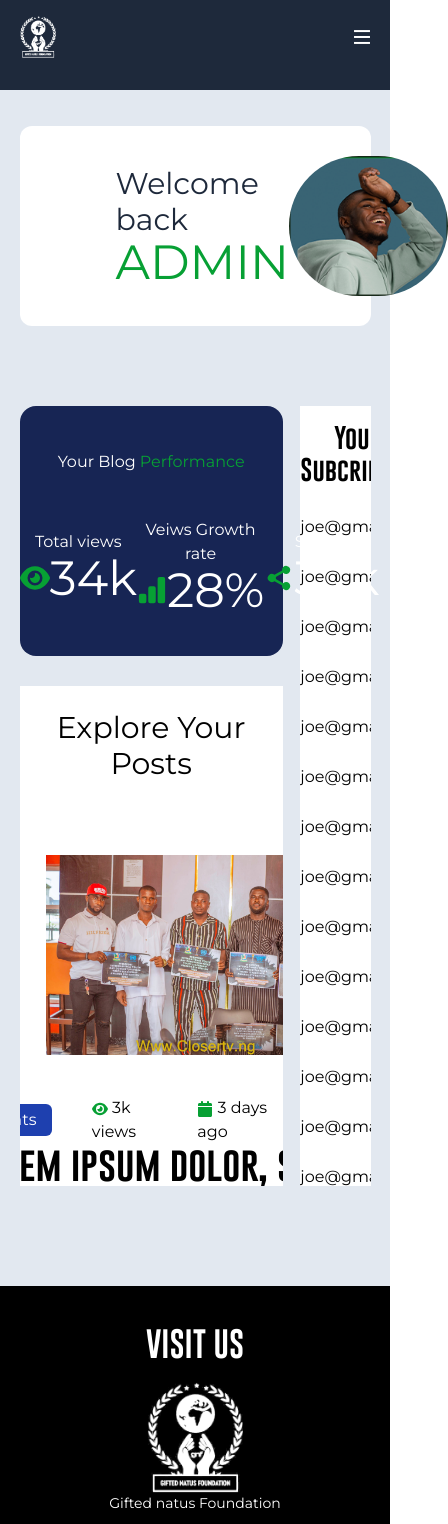
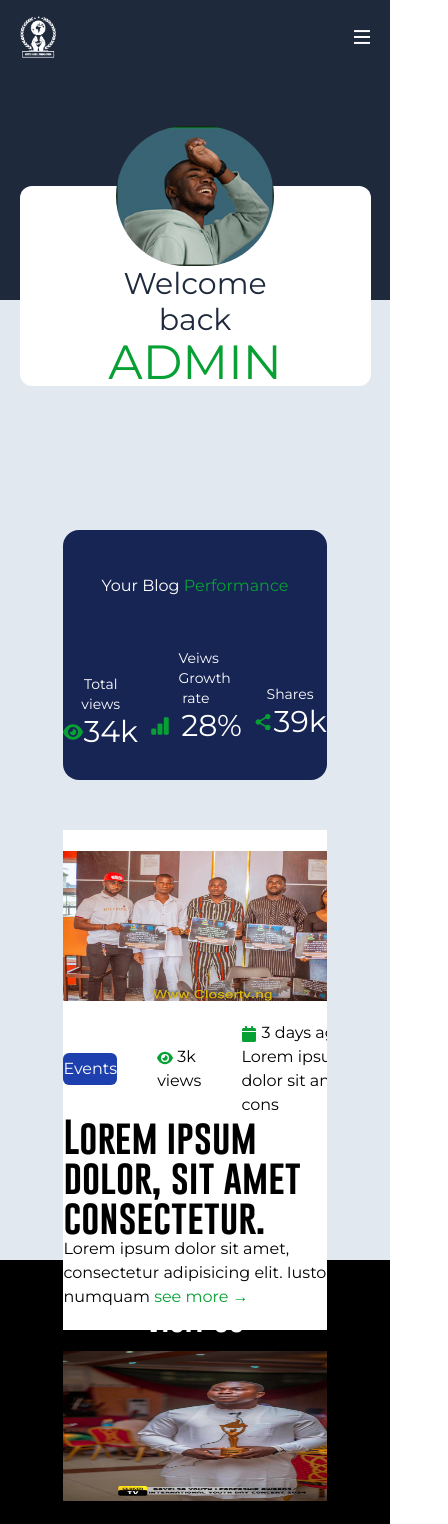
Before and after one commit to emiedonmokumo/gifted-natus-foundation, a Next.js app: page /dashboard in a window 390 px wide. Shown: the top 1524 px of the page, 448 px wide, since content can reach past the window. Built offline with nearby package versions, Linux system fonts and the light colour scheme.

Commit message:
made changes

```diff
--- a/app/(admin)/dashboard/page.tsx
+++ b/app/(admin)/dashboard/page.tsx
@@ -112,13 +112,13 @@ export default function Dashboard() {
   // },[views,shares,growthRate])
   return (
     <div className="bg-slate-200">
-      <header className="bg-slate-800">
+      <header className="bg-slate-800 sm:h-[300px]">
         <Nav />
       </header>
       {/*welcome section*/}
-      <div className="w-[90%] h-[200px] bg-white mx-auto flex items-center justify-between my-9 rounded-xl px-24">
+      <div className="w-[90%] h-[200px] bg-white mx-auto flex items-center justify-between my-9 rounded-xl px-24 sm:flex-col-reverse sm:absolute sm:top-[150px] sm:left-[5%]">
         <div className="flex items-center justify-evenly flex-col">
-          <h2 className="text-slate-800 text-3xl">Welcome back</h2>
+          <h2 className="text-slate-800 text-3xl text-center">Welcome back</h2>
           <h1 className="text-[#07a034] text-5xl text-center">ADMIN</h1>
         </div>
         <img src="/team1.png" alt="" className="rounded-full" />
@@ -126,37 +126,39 @@ export default function Dashboard() {
       {/*statistics blog and subcribers section*/}
 
       {/* blog statistics */}
-      <div className="w-[90vw] mx-auto relative my-20 h-[800px]">
-        <div className="inline-block bg-blue-950 h-[250px] w-[75%] mr-7 text-white  rounded-2xl">
+      <div className="w-[90vw] mx-auto relative my-20 h-[800px] sm:flex sm:flex-col sm:items-center sm:top-[150px] md:flex md:justify-center ">
+        <div className="inline-block bg-blue-950 h-[250px] w-[75%] mr-7 text-white  rounded-2xl sm:mx-auto md:mx-auto">
           <h1 className="text-center my-11">
             Your Blog <span className="text-[#07a034]">Performance</span>
           </h1>
           <div className="flex items-center justify-evenly text-center">
             <div className="">
-              <p>Total views</p>
-              <h1 className="text-5xl flex items-center justify-evenly space-x-2">
+              <p className="sm:text-sm sm:mt-[32px]">Total views</p>
+              <h1 className="text-5xl flex items-center justify-evenly space-x-2 sm:text-3xl">
                 {" "}
-                <FaEye className="text-[#07a034] text-3xl" /> {views}
+                <FaEye className="text-[#07a034] text-3xl sm:text-xl" /> {views}
               </h1>
             </div>
             <div className="">
-              <p>Veiws Growth rate</p>
-              <h1 className="text-5xl flex items-center justify-evenly space-x-2">
-                <BsBarChartFill className="text-[#07a034] text-3xl" />{" "}
+              <p className="sm:text-sm sm:w-[30%] text-center mx-auto">
+                Veiws Growth rate
+              </p>
+              <h1 className="text-5xl flex items-center justify-evenly space-x-2 sm:text-3xl">
+                <BsBarChartFill className="text-[#07a034] text-3xl sm:text-xl" />{" "}
                 {growthRate}
               </h1>
             </div>
             <div className="">
-              <p>Shares</p>
-              <h1 className="text-5xl flex items-center justify-evenly space-x-2">
-                <IoShareSocialSharp className="text-[#07a034] text-3xl flex" />{" "}
+              <p className="sm:text-sm sm:mt-[32px]">Shares</p>
+              <h1 className="text-5xl flex items-center justify-evenly space-x-2 sm:text-3xl">
+                <IoShareSocialSharp className="text-[#07a034] text-3xl sm:text-xl" />{" "}
                 {shares}
               </h1>
             </div>
           </div>
         </div>
         {/* subcribers in desktop */}
-        <div className="inline-block bg-white absolute top-0 right-0 h-[780px] w-[20%] overflow-y-scroll">
+        <div className="inline-block bg-white absolute top-0 right-0 h-[780px] w-[20%] overflow-y-scroll sm:hidden md:hidden">
           <h1 className="text-center text-2xl my-4 flex justify-evenly font-gobold">
             Your Subcribers{" "}
             <FaRegCopy onClick={subs} className="hover:text-slate-700" />
@@ -177,51 +179,34 @@ export default function Dashboard() {
           </div>
         </div>
         {/* */}
-        <div className="inline-block bg-white absolute overflow-y-scroll top-[280px] left-0 h-[500px] w-[75%]">
-          <h1 className="text-center text-3xl my-6 ">Explore Your Posts</h1>
-          <div
-            className="w-[80%] mx-auto"
-            style={{ height: `calc(200px * ${posts.length + 1})` }}
-          >
+            <div className="w-[75%] h-[500px] bg-white absolute top-[300px] ">
+              <h1 className="font-gobold md:hidden sm:hidden">Explore Your Post</h1>
+              <div className="w-full h-70% overflow-y-scroll flex flex-col items-center justify-evenly">
+                <div className="w-full" style={{
+                  height:`calc(500px * ${posts.length + 1})`
+                }}>
                     {posts.map((post, id) => (
                       <div
-                className="flex sm:flex-col my-8 items-center justify-evenly sm:h-[500px] h-[200px] lg:space-x-4 sm:w-[300px] mx-auto lg:w-full"
+                        className="flex flex-col items-center justify-evenly sm:h-[500px] h-[400px] sm:w-[300px] md:mx-auto sm:mx-auto lg:w-[500px] md:w-[500px]"
                         key={id}
                       >
-                <img
-                  src={post.img}
-                  alt={post.title}
-                  className="sm:w-full w-[50%] h-[200px]"
-                />
+                        <img src={post.img} alt={post.title} className="w-full h-[150px]" />
                         <div>
                           <div className="flex items-center justify-between w-full sm:space-x-10 lg:space-x-20">
                             <div className="event bg-blue-800 rounded-md w-28 h-8 text-white flex items-center justify-center">
                               {post.category}
                             </div>
-                    <p>
-                      <FaEye className="inline-block text-[#07a034]" />{" "}
-                      {post.veiws} views
-                    </p>
-                    <p>
-                      <FaCalendar className="inline-block text-[#07a034]" />{" "}
-                      {post.day}
-                    </p>
-                    <Link href={`/edit/${post.id}`} className="w-36 flex justify-evenly text-white text-center rounded-md bg-[#07a034]">
-                      edit post <FaEdit className="text-white"/>
-                    </Link>
+                            <p><FaEye className="inline-block text-[#07a034]" /> {post.veiws} views</p>
+                            <p><FaCalendar className="inline-block text-[#07a034]" /> {post.day} Lorem ipsum dolor sit amet cons</p>
                           </div>
                           <div className="">
                             <h1 className="font-gobold text-4xl">{post.title}</h1>
-                    <p>
-                      {post.shortText}{" "}
-                      <Link href="#" className="text-[#07a034]">
-                        see more &rarr;
-                      </Link>
-                    </p>
+                            <p>{post.shortText} <Link href="#" className="text-[#07a034]">see more &rarr;</Link></p>
                           </div>
                         </div>
                       </div>
                     ))}
+                </div>
               </div>
             </div>
       </div>
--- a/app/(admin)/login/page.tsx
+++ b/app/(admin)/login/page.tsx
@@ -1,6 +1,6 @@
 "use client";
 import { useState, ChangeEvent } from "react";
-import { useRouter } from 'next/router';
+import { useRouter } from 'next/navigation';
 
 
 type User = {
--- a/app/components/BlogEditor.tsx
+++ b/app/components/BlogEditor.tsx
@@ -80,21 +80,6 @@ useEffect(() => {
     };
   });
 
-  // Fetching blog data to edit page
-  fetch("../../json/blog.json")
-    .then((response) => {
-      if (!response.ok) {
-        throw new Error(`Network response was not ok, status: ${response.status}`);
-      }
-      return response.json(); // Parse response as JSON
-    })
-    .then((data) => {
-      setEditBlog(data);
-      console.log(data) // Update state with the fetched data
-    })
-    .catch((error) => {
-      console.error("There is an error fetching the blog data:", error);
-    });
 }, []);
 
   const handleSubmit = async () => {
--- a/app/components/TeamCarousel.tsx
+++ b/app/components/TeamCarousel.tsx
@@ -1,7 +1,7 @@
 "use client";
 import React, { useState, useEffect } from "react";
 import { motion } from "framer-motion";
-import team from "../../json/team.json";
+import team from "../../public/json/team.json";
 
 const TeamCarousel = () => {
   const [memberIndex, setMemberIndex] = useState<number>(0);
@@ -15,10 +15,6 @@ const TeamCarousel = () => {
   };
 
   const currentMember = team[memberIndex];
-
-  useEffect(() => {
-    console.log(memberIndex);
-  }, [memberIndex]);
 
   return (
     <div className="lg:mt-32 lg:mb-20 lg:py-16 md:mb-28 sm:my-28 bg-gray-900 text-white py-10 px-4">
--- /dev/null
+++ b/app/getInvoved/page.tsx
@@ -0,0 +1,24 @@
+import Nav from "../components/Nav";
+import Footer from "../components/Footer";
+export default function GetInvoved() {
+  return (
+    <div>
+      <header className="bg-slate-900">
+        <Nav />
+      </header>
+      {/* heading text */}
+      <div className="flex items-center justify-center flex-col">
+        <h1 className="text-5xl font-gobold mx-auto w-[500px] text-center sm:text-3xl">
+          JOIN US IN MAKING A DIFFERENCE
+        </h1>
+        <div className="bg-[#07a034] w-[225px] h-[10px]"></div>
+      </div>
+      <p className="mx-auto w-[800px] text-center text-xl my-14">
+        Every contribution you make helps us fund critical programs that change
+        live and create lasting impact for those who needs it most{" "}
+      </p>
+
+      <Footer />
+    </div>
+  );
+}
```
Also changed, not shown: public/json/blog.json (renamed from json/blog.json), public/json/team.json (renamed from json/team.json), 2 other files (tests, documents, lock files or other folders). Lines whose indentation alone changed are shown as unchanged.
